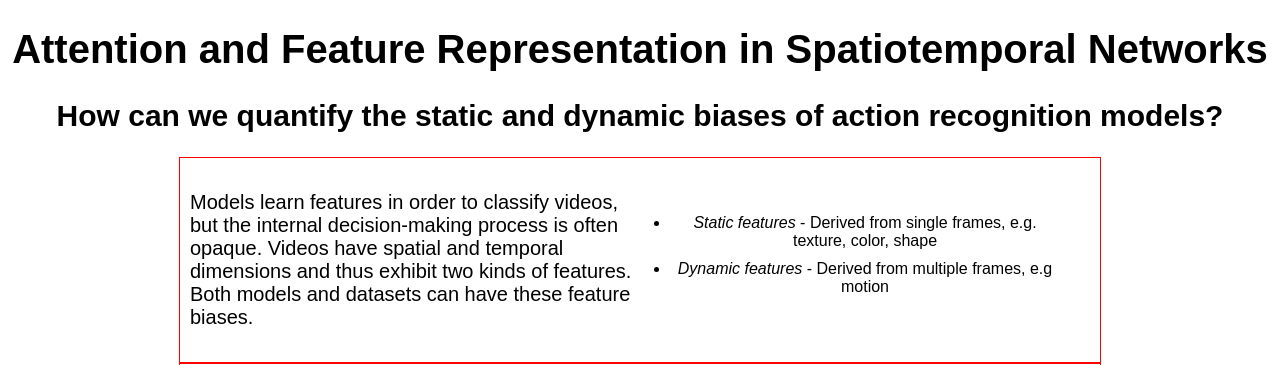
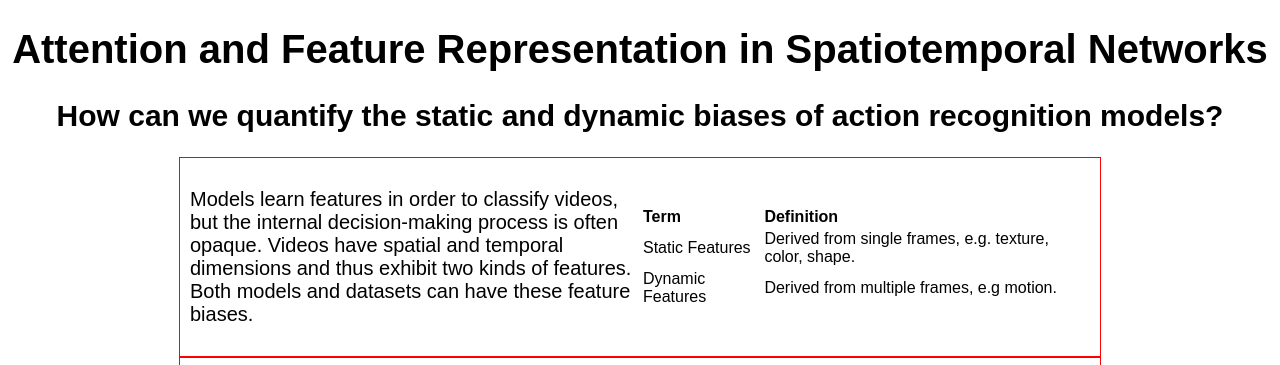
Before and after one commit to dfonsec/LAB4CATS-Site, a plain HTML site: page index.html in a window 1280 px wide. Shown: the top 365 px of the page. Drawn offline with Linux system fonts and the light colour scheme; a web font is replaced by a local one.

Commit message:
Added table

```diff
--- a/index.html
+++ b/index.html
@@ -19,10 +19,20 @@
                <p style="font-size: 20px;">Models learn features in order to classify videos, but the internal decision-making process is often opaque. Videos have spatial and temporal dimensions and thus exhibit two kinds of features. Both models and datasets can have these feature biases. </p>
             </div>
             <div class="column">
-                <ul class="definitions">
-                    <li><em>Static features</em> - Derived from single frames, e.g. texture, color, shape</li>
-                    <li><em>Dynamic features</em> -  Derived from multiple frames, e.g motion</li>
-                </ul>
+                <table>
+                    <tr>
+                        <th>Term</th>
+                        <th>Definition</th>
+                    </tr>
+                    <tr>
+                        <td>Static Features</td>
+                        <td>Derived from single frames, e.g. texture, color, shape.</td>
+                    </tr>
+                    <tr>
+                        <td>Dynamic Features</td>
+                        <td>Derived from multiple frames, e.g motion.</td>
+                    </tr>
+                </table>
             </div>
         </div>
     </div>
```
